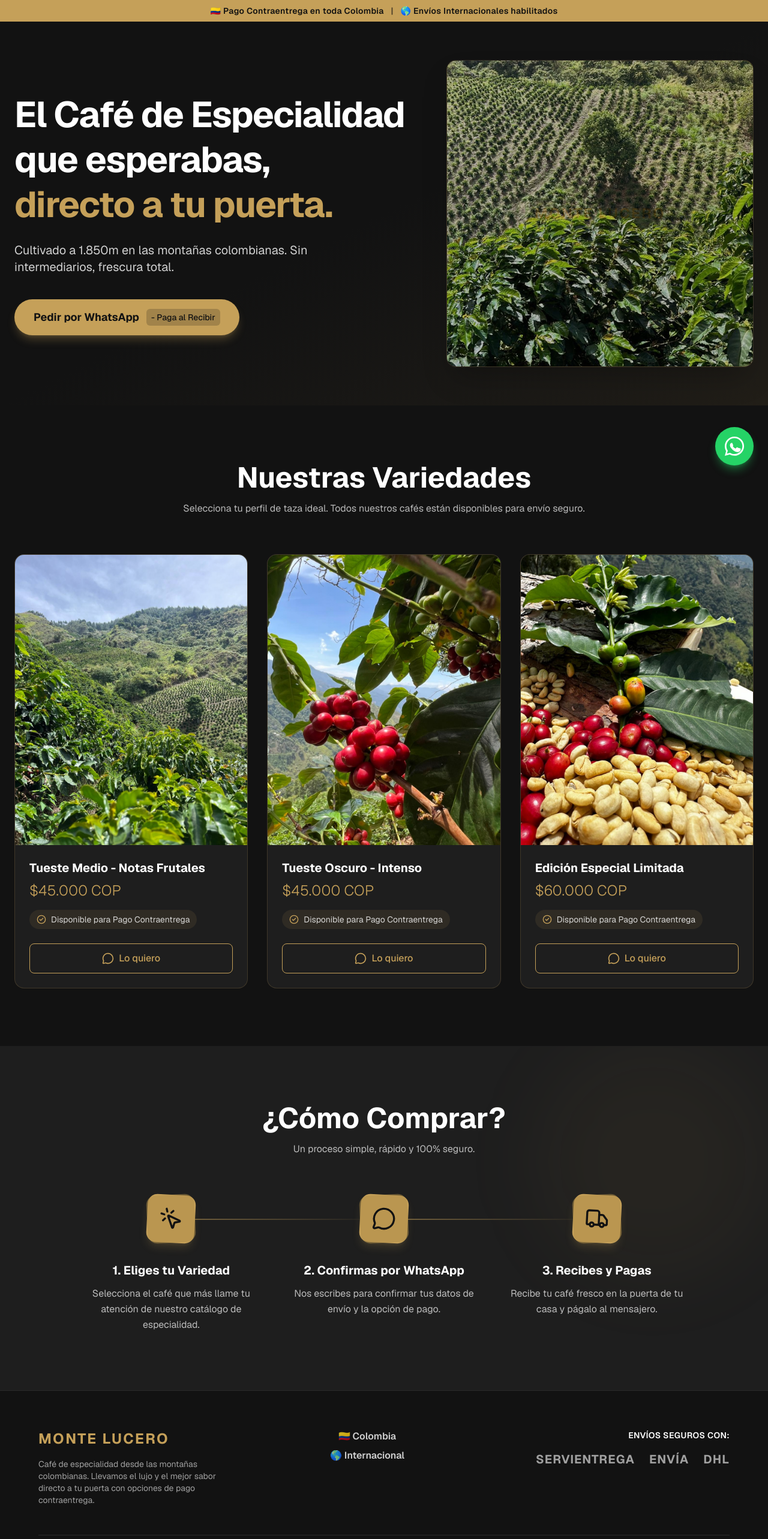
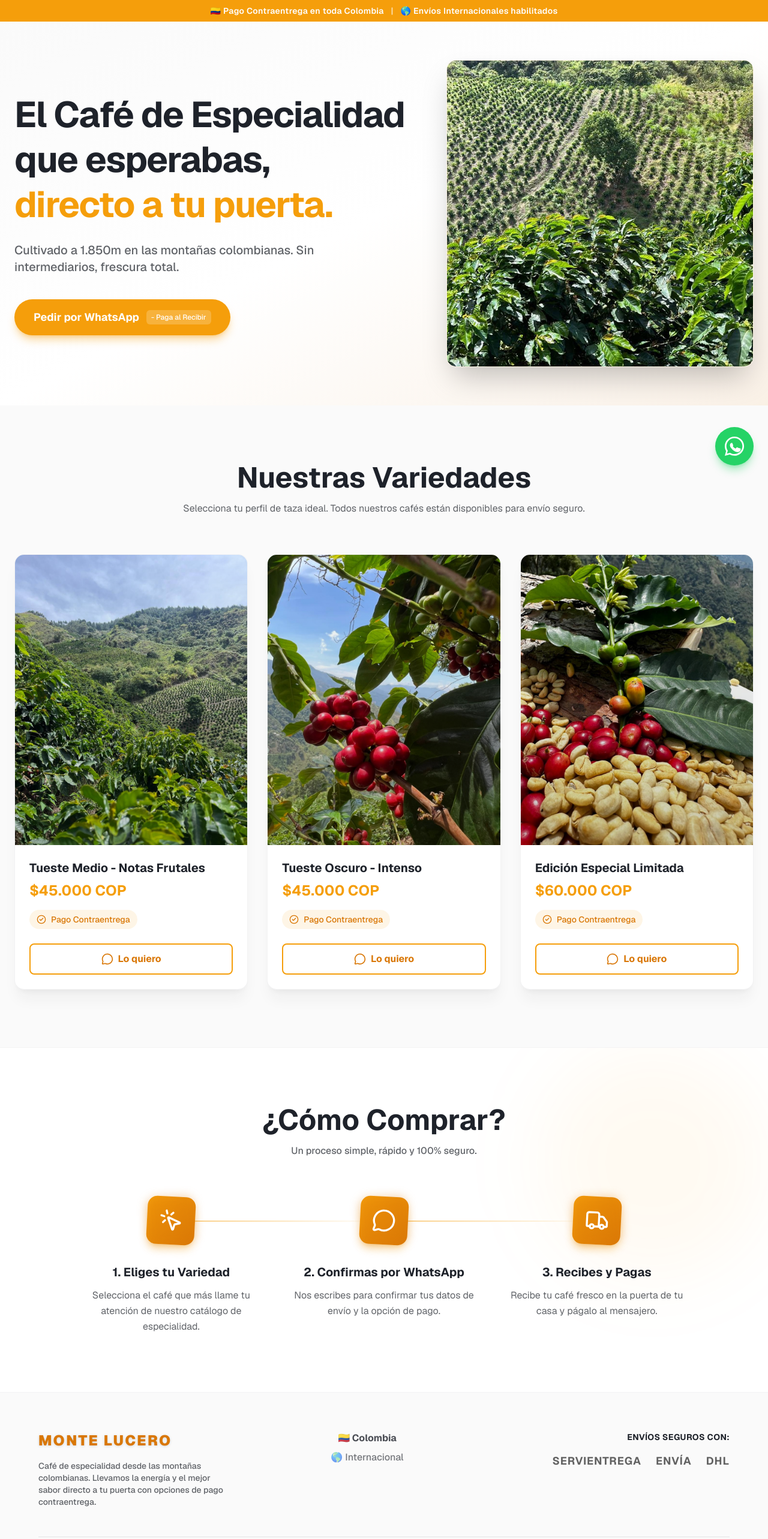
Before and after one commit to YeisonZapata71/montelucero, a Next.js app: page / in a window 1280 px wide. Shown: the top 2566 px of the page at 60% size. Built offline with nearby package versions, Linux system fonts and the light colour scheme.

Commit message:
style: transition to light amber theme

```diff
--- a/src/app/globals.css
+++ b/src/app/globals.css
@@ -1,19 +1,19 @@
 @import "tailwindcss";
 
 @theme inline {
-  --color-background: #121212;
-  --color-foreground: #ffffff;
+  --color-background: #FAFAFA;
+  --color-foreground: #1E222A;
 
-  --color-gold-500: #C5A059;
-  --color-gold-600: #b08d48;
+  --color-gold-500: #F59E0B; /* Warm orange amber */
+  --color-gold-600: #D97706; /* Darker amber */
 
   --font-sans: var(--font-geist-sans);
   --font-mono: var(--font-geist-mono);
 }
 
 :root {
-  --background: #121212;
-  --foreground: #ffffff;
+  --background: #FAFAFA;
+  --foreground: #1E222A;
 }
 
 body {
--- a/src/components/AnnouncementBar.tsx
+++ b/src/components/AnnouncementBar.tsx
@@ -2,7 +2,7 @@ import React from 'react';
 
 export default function AnnouncementBar() {
   return (
-    <div className="bg-gold-500 text-background py-2 px-4 shadow-md text-sm font-semibold flex justify-center items-center overflow-hidden">
+    <div className="bg-gold-500 text-white py-2 px-4 shadow-md text-sm font-semibold flex justify-center items-center overflow-hidden">
       <div className="animate-pulse text-center w-full max-w-4xl tracking-wide">
         🇨🇴 Pago Contraentrega en toda Colombia <span className="opacity-70 mx-2">|</span> 🌎 Envíos Internacionales habilitados
       </div>
--- a/src/components/Footer.tsx
+++ b/src/components/Footer.tsx
@@ -2,34 +2,33 @@ import React from 'react';
 
 export default function Footer() {
   return (
-    <footer className="bg-background border-t border-white/10 pt-16 pb-8 px-6">
+    <footer className="bg-background pt-16 pb-8 px-6">
       <div className="container mx-auto max-w-6xl">
         <div className="flex flex-col md:flex-row justify-between items-center md:items-start gap-10 mb-12 border-b border-foreground/10 pb-12">
 
           <div className="text-center md:text-left flex-1 md:max-w-xs">
-            <h2 className="text-2xl font-bold text-gold-500 tracking-widest mb-4">MONTE LUCERO</h2>
-            <p className="text-foreground/60 text-sm">
-              Café de especialidad desde las montañas colombianas. Llevamos el lujo y el mejor sabor directo a tu puerta con opciones de pago contraentrega.
+            <h2 className="text-2xl font-black text-gold-600 tracking-widest mb-4 drop-shadow-sm">MONTE LUCERO</h2>
+            <p className="text-foreground/70 text-sm font-medium">
+              Café de especialidad desde las montañas colombianas. Llevamos la energía y el mejor sabor directo a tu puerta con opciones de pago contraentrega.
             </p>
           </div>
 
-          <div className="flex-1 text-center font-semibold text-foreground/80 space-y-2">
+          <div className="flex-1 text-center font-bold text-foreground/80 space-y-2">
             <p>🇨🇴 Colombia</p>
-            <p>🌎 Internacional</p>
+            <p className="text-foreground/60 font-medium">🌎 Internacional</p>
           </div>
 
           <div className="flex-1 text-center md:text-right">
-            <h3 className="text-foreground font-semibold mb-4 text-sm tracking-wide">ENVÍOS SEGUROS CON:</h3>
-            <div className="flex flex-wrap justify-center md:justify-end gap-6 items-center grayscale opacity-60">
-              {/* Fallbacks if logos don't exist */}
-              <div className="font-bold text-xl uppercase tracking-wider">Servientrega</div>
-              <div className="font-bold text-xl uppercase tracking-wider">Envía</div>
-              <div className="font-bold text-xl uppercase tracking-wider">DHL</div>
+            <h3 className="text-foreground font-bold mb-4 text-sm tracking-wide">ENVÍOS SEGUROS CON:</h3>
+            <div className="flex flex-wrap justify-center md:justify-end gap-6 items-center grayscale opacity-70">
+              <div className="font-bold text-lg uppercase tracking-wider text-foreground">Servientrega</div>
+              <div className="font-bold text-lg uppercase tracking-wider text-foreground">Envía</div>
+              <div className="font-bold text-lg uppercase tracking-wider text-foreground">DHL</div>
             </div>
           </div>
         </div>
 
-        <div className="text-center text-foreground/40 text-xs">
+        <div className="text-center text-foreground/50 text-xs font-semibold">
           <p>&copy; {new Date().getFullYear()} Monte Lucero Café. Todos los derechos reservados.</p>
         </div>
       </div>
--- a/src/components/Hero.tsx
+++ b/src/components/Hero.tsx
@@ -4,18 +4,17 @@ import { motion } from 'framer-motion';
 
 export default function Hero() {
   const handleWhatsApp = () => {
-    // Number could be passed via props or env
     const message = encodeURIComponent("Hola Monte Lucero, quiero comprar café. ¿Me pueden ayudar?");
     window.open(`https://wa.me/573000000000?text=${message}`, "_blank");
   };
 
   return (
     <section className="relative w-full min-h-[80vh] flex items-center justify-center overflow-hidden bg-background">
-      {/* Background with soft gold gradient glow */}
-      <div className="absolute inset-0 bg-gradient-to-br from-background via-background to-gold-600/10 z-0"></div>
+      {/* Background with soft warm gradient */}
+      <div className="absolute inset-0 bg-gradient-to-br from-background via-white to-gold-500/10 z-0"></div>
 
-      {/* Optional Side Illumination / Dark Vignette wrapper */}
-      <div className="absolute inset-0 bg-radial-gradient from-transparent to-background/90 z-0 pointer-events-none"></div>
+      {/* Optional Side Illumination */}
+      <div className="absolute inset-0 bg-radial-gradient from-transparent to-background/50 z-0 pointer-events-none"></div>
 
       <div className="relative z-10 container mx-auto px-6 text-center lg:text-left flex flex-col lg:flex-row items-center gap-12">
         <motion.div
@@ -28,7 +27,7 @@ export default function Hero() {
             El Café de Especialidad<br className="hidden md:block"/> que esperabas,<br/>
             <span className="text-gold-500">directo a tu puerta.</span>
           </h1>
-          <p className="text-lg md:text-xl text-foreground/80 max-w-xl mx-auto lg:mx-0">
+          <p className="text-lg md:text-xl text-foreground/70 max-w-xl mx-auto lg:mx-0 font-medium">
             Cultivado a 1.850m en las montañas colombianas. Sin intermediarios, frescura total.
           </p>
           <motion.div
@@ -38,10 +37,10 @@ export default function Hero() {
           >
             <button
               onClick={handleWhatsApp}
-              className="bg-gold-500 hover:bg-gold-600 text-background font-bold py-4 px-8 rounded-full shadow-lg shadow-gold-500/30 transition-all text-lg flex items-center justify-center gap-3 mx-auto lg:mx-0"
+              className="bg-gold-500 hover:bg-gold-600 text-white font-bold py-4 px-8 rounded-full shadow-lg shadow-gold-500/40 transition-all text-lg flex items-center justify-center gap-3 mx-auto lg:mx-0"
             >
               Pedir por WhatsApp
-              <span className="text-sm font-medium bg-background/20 px-2 py-1 rounded-md">- Paga al Recibir</span>
+              <span className="text-xs font-medium bg-white/20 px-2 py-1 rounded-md text-white">- Paga al Recibir</span>
             </button>
           </motion.div>
         </motion.div>
@@ -52,12 +51,11 @@ export default function Hero() {
           animate={{ opacity: 1, scale: 1 }}
           transition={{ duration: 1, delay: 0.2 }}
         >
-          {/* Main Hero Product Display. The image would have a side lighting to emphasize the gold letters against standard dark background. We assume an image will be placed here. */}
-          <div className="w-full h-full rounded-2xl bg-gradient-to-tr from-foreground/5 to-gold-500/20 backdrop-blur-sm border border-gold-500/10 flex items-center justify-center overflow-hidden shadow-2xl relative">
-             <div className="absolute top-0 right-0 w-32 h-32 bg-gold-500/20 rounded-full blur-3xl mix-blend-screen"></div>
-             {/* Note: since there are generic jpeg files in E:\2026\MONTELUCERO, we'll just reference /9.jpeg which is copied later, or just a placeholder string */}
-             <img src="/assets/hero-coffee.jpeg" alt="Monte Lucero Premium Coffee" className="w-full h-full object-cover object-center mix-blend-luminosity brightness-75 hover:mix-blend-normal hover:brightness-100 transition-all duration-700 cursor-pointer" onError={(e) => (e.currentTarget.style.display = 'none')} />
-             <div className="absolute inset-0 flex items-center justify-center text-gold-500/40 text-2xl font-bold -z-10 tracking-widest">
+          {/* Main Hero Product Display for light theme */}
+          <div className="w-full h-full rounded-2xl bg-white shadow-2xl border border-gold-500/10 flex items-center justify-center overflow-hidden relative">
+             <div className="absolute top-0 right-0 w-40 h-40 bg-gold-500/20 rounded-full blur-3xl"></div>
+             <img src="/assets/hero-coffee.jpeg" alt="Monte Lucero Premium Coffee" className="w-full h-full object-cover object-center group-hover:scale-105 transition-all duration-700 cursor-pointer" onError={(e) => (e.currentTarget.style.display = 'none')} />
+             <div className="absolute inset-0 flex items-center justify-center text-white/50 text-3xl font-bold -z-10 tracking-widest drop-shadow-md">
                 MONTE LUCERO
              </div>
           </div>
--- a/src/components/HowToBuy.tsx
+++ b/src/components/HowToBuy.tsx
@@ -6,29 +6,29 @@ import { MousePointerClick, MessageCircle, Truck } from 'lucide-react';
 export default function HowToBuy() {
   const steps = [
     {
-      icon: <MousePointerClick className="w-10 h-10 text-background" />,
+      icon: <MousePointerClick className="w-10 h-10 text-white" />,
       title: "1. Eliges tu Variedad",
       description: "Selecciona el café que más llame tu atención de nuestro catálogo de especialidad."
     },
     {
-      icon: <MessageCircle className="w-10 h-10 text-background" />,
+      icon: <MessageCircle className="w-10 h-10 text-white" />,
       title: "2. Confirmas por WhatsApp",
       description: "Nos escribes para confirmar tus datos de envío y la opción de pago."
     },
     {
-      icon: <Truck className="w-10 h-10 text-background" />,
+      icon: <Truck className="w-10 h-10 text-white" />,
       title: "3. Recibes y Pagas",
       description: "Recibe tu café fresco en la puerta de tu casa y págalo al mensajero."
     }
   ];
 
   return (
-    <section className="py-24 bg-foreground/5 relative overflow-hidden px-6">
+    <section className="py-24 bg-white relative overflow-hidden px-6 border-y border-foreground/5">
       <div className="absolute top-0 right-0 w-96 h-96 bg-gold-500/5 rounded-full blur-3xl"></div>
       <div className="container mx-auto relative z-10">
         <div className="text-center mb-16">
           <h2 className="text-3xl md:text-5xl font-bold text-foreground mb-4">¿Cómo Comprar?</h2>
-          <p className="text-foreground/70 max-w-2xl mx-auto">Un proceso simple, rápido y 100% seguro.</p>
+          <p className="text-foreground/70 max-w-2xl mx-auto font-medium">Un proceso simple, rápido y 100% seguro.</p>
         </div>
 
         <div className="flex flex-col md:flex-row justify-center items-center md:items-stretch gap-10 max-w-5xl mx-auto">
@@ -41,8 +41,8 @@ export default function HowToBuy() {
               transition={{ duration: 0.5, delay: index * 0.2 }}
               className="flex-1 text-center relative"
             >
-              <div className="w-20 h-20 mx-auto bg-gold-500 rounded-2xl rotate-3 mb-8 flex items-center justify-center shadow-lg shadow-gold-500/20">
-                <div className="absolute inset-0 bg-gold-600 rounded-2xl -rotate-6 -z-10 opacity-50"></div>
+              <div className="w-20 h-20 mx-auto bg-gradient-to-br from-gold-500 to-gold-600 rounded-2xl rotate-3 mb-8 flex items-center justify-center shadow-lg shadow-gold-500/30">
+                <div className="absolute inset-0 bg-gold-600/30 rounded-2xl -rotate-6 -z-10 blur-sm"></div>
                 {step.icon}
               </div>
               <h3 className="text-xl font-bold text-foreground mb-3">{step.title}</h3>
--- a/src/components/ProductCard.tsx
+++ b/src/components/ProductCard.tsx
@@ -38,13 +38,13 @@ export default function ProductCardList() {
               whileInView={{ opacity: 1, y: 0 }}
               viewport={{ once: true, margin: "-50px" }}
               transition={{ duration: 0.6, delay: index * 0.2 }}
-              className="bg-foreground/5 rounded-2xl overflow-hidden border border-gold-500/20 group hover:border-gold-500/50 transition-colors"
+              className="bg-white rounded-2xl overflow-hidden shadow-xl shadow-foreground/5 border border-foreground/5 group hover:shadow-2xl hover:border-gold-500/20 transition-all"
             >
-              <div className="aspect-[4/5] relative bg-foreground/10 overflow-hidden">
-                <div className="absolute inset-0 bg-gradient-to-r from-transparent to-gold-500/10 mix-blend-overlay z-10 pointer-events-none"></div>
-                {/* Fallback pattern if images are missing */}
-                <div className="absolute inset-0 flex items-center justify-center opacity-10">
-                   <span className="text-gold-500 font-bold tracking-widest rotate-[-45deg] scale-150">MONTE LUCERO</span>
+              <div className="aspect-[4/5] relative bg-background overflow-hidden">
+                <div className="absolute inset-0 bg-gradient-to-t from-black/20 to-transparent z-10 pointer-events-none"></div>
+                {/* Fallback pattern */}
+                <div className="absolute inset-0 flex items-center justify-center opacity-5">
+                   <span className="text-foreground font-bold tracking-widest rotate-[-45deg] scale-150">MONTE LUCERO</span>
                 </div>
                 <img
                   src={product.image}
@@ -54,20 +54,20 @@ export default function ProductCardList() {
                 />
               </div>
 
-              <div className="p-6">
+              <div className="p-6 relative z-20">
                 <h3 className="text-xl font-bold text-foreground mb-2">{product.name}</h3>
-                <p className="text-2xl font-light text-gold-500 mb-4">{product.price}</p>
+                <p className="text-2xl font-bold text-gold-500 mb-4">{product.price}</p>
 
                 <div className="flex items-center gap-2 text-sm text-foreground/80 bg-gold-500/10 w-fit px-3 py-1.5 rounded-full mb-6">
-                  <CheckCircle2 size={16} className="text-gold-500" />
-                  <span>Disponible para Pago Contraentrega</span>
+                  <CheckCircle2 size={16} className="text-gold-600" />
+                  <span className="font-medium text-gold-600">Pago Contraentrega</span>
                 </div>
 
                 <motion.button
                   whileHover={{ scale: 1.02 }}
                   whileTap={{ scale: 0.98 }}
                   onClick={() => openWhatsApp(product.name)}
-                  className="w-full bg-transparent hover:bg-gold-500/10 border border-gold-500 text-gold-500 py-3 rounded-lg font-medium transition-colors flex items-center justify-center gap-2 group-hover:bg-gold-500 group-hover:text-background"
+                  className="w-full bg-white hover:bg-gold-500 border-2 border-gold-500 text-gold-600 hover:text-white py-3 rounded-lg font-bold transition-colors flex items-center justify-center gap-2 group-hover:bg-gold-500 group-hover:text-white"
                 >
                   <MessageCircle size={20} />
                   Lo quiero
```
